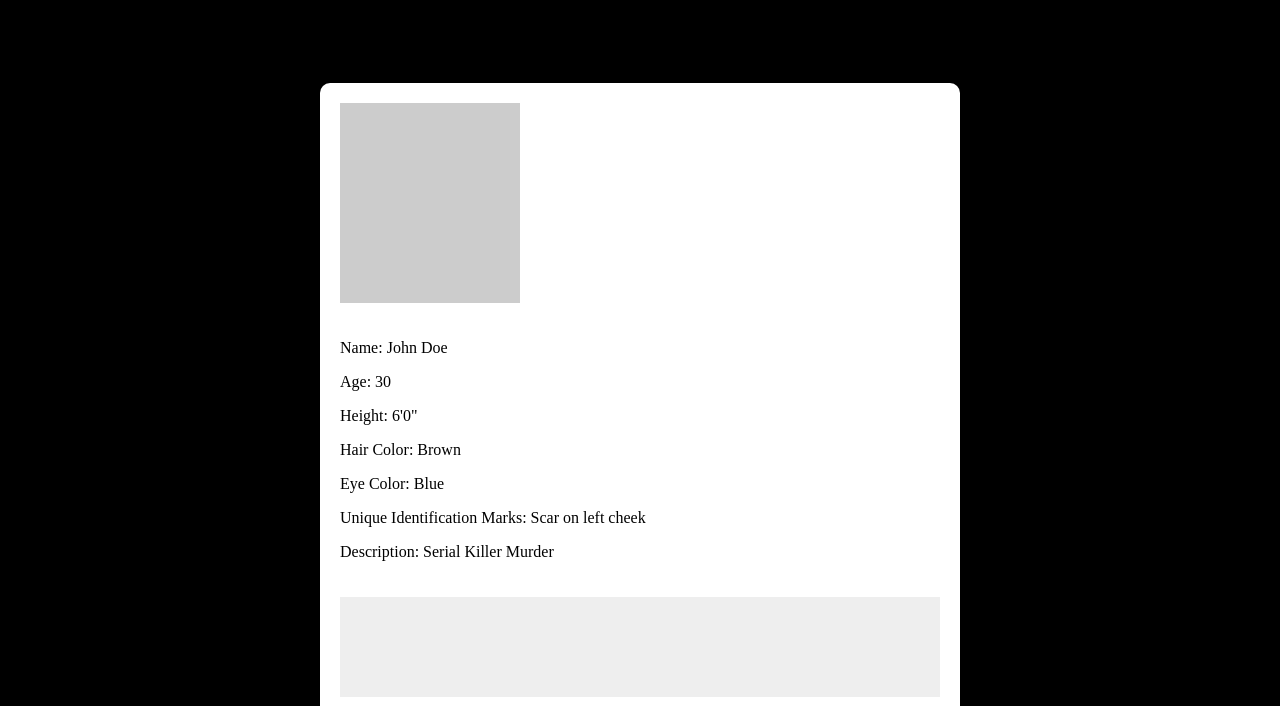
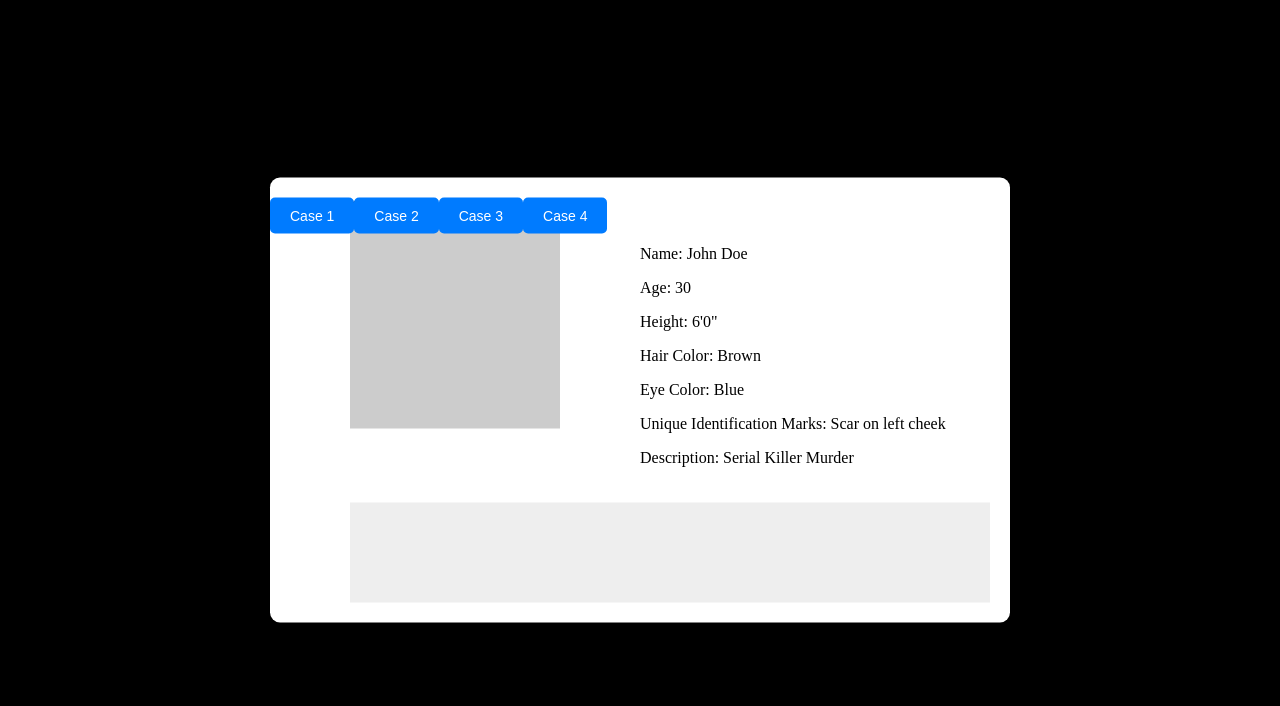
Before and after one commit to Puja304/hotbot, a React app: page / in a window 1280 px wide. Both pictures are taken after a click on the button "Case File". Shown: the top 706 px of the page. Built offline with nearby package versions, Linux system fonts and the light colour scheme.

Commit message:
window-max

```diff
--- a/MainInterface.css
+++ b/MainInterface.css
@@ -44,9 +44,9 @@ html, body{
     padding: 20px;
     border-radius: 10px;
     box-shadow: 0 0 10px rgba(0, 0, 0, 0.5);
-    width: 80%;
-    max-width: 600px;
-    max-height: 80%;
+    width: 85%;
+    max-width: 700px;
+    max-height: 85%;
     overflow-y: auto;
 }
 
@@ -55,22 +55,33 @@ html, body{
     flex-direction: column;
 }
 
+.caseNumber{
+    font-size: 18px;
+    padding-bottom: 10px;
+    padding-left: 60px;
+}
+
+.victimDetails{
+    display: flex;
+    justify-content: space-between;
+    width: 100%;
+}
 
 .victimImage {
-    left: 20px;
     width: 30%;
     height: 200px;
     background-color: #ccc;
     margin-bottom: 20px;
-    align-self: left;
-
+    align-self: flex-start;
+    margin-left: 60px;
 }
 
 .victimInfo {
-    width: 100%;
+    width: 50%;
     margin-bottom: 20px;
-    align-self: right;
-    right: 20px;
+    margin-left: auto;
+    text-align: left;
+    align-self: flex-start;
 }
 
 .victimSuspects {
@@ -78,7 +89,40 @@ html, body{
 }
 
 .carousel {
-    width: 100%;
+    width: auto;
     height: 100px;
     background-color: #eee;
+    margin-left: 60px;
 }
+
+
+.othercasebuttons {
+    /* position: absolute;
+    top: 20px;
+    left: -40px;
+    background: transparent; */
+
+    position: absolute;
+    top: 20px; /* Adjust as needed */
+    left: -100px; /* Start off-screen to the left */
+    background: transparent;
+    transition: transform 0.3s ease-in-out; /* Add transition for smooth movement */
+
+}
+
+.othercasebuttons.visible {
+    transform: translateX(100px); /* Move to the right */
+}
+.buttons {
+    padding: 10px 20px;
+    border: none;
+    border-radius: 5px;
+    background-color: #007bff;
+    color: white;
+    font-size: 14px;
+    cursor: pointer;
+}
+
+.button1:hover {
+    background-color: #0056b3;
+}
--- a/MainInterface.js
+++ b/MainInterface.js
@@ -9,22 +9,35 @@ export default function MainInterface() {
         setCaseFiles(true);
     }
 
+    const buttons = [
+        { id: 1, label: 'Case 1' },
+        { id: 2, label: 'Case 2' },
+        { id: 3, label: 'Case 3' },
+        { id: 4, label: 'Case 4 ' }
+    ];
+
     return (
         <div className="main-interface">
             <button className="case-file" onClick={toggleCaseFile}>Case File</button>
             <h3 className="logo">hotbot</h3>
 
-            {/*
-            <CaseDetails trigger={casebutton}>
-                <h3>Popup</h3>
-            </CaseDetails> */}
 
             {casebutton && (
                 <div className="casefiles">
                     <div className="popup">
+                        {/* <div className="othercasebuttons">
+                        {buttons.map(button => (<button key={button.id} className="buttons"> {button.label}</button>
+                    ))} */}
+                        <div className={`othercasebuttons ${casebutton ? 'visible' : ''}`}>
+                            {buttons.map(button => (
+                                <button key={button.id} className="buttons">{button.label}</button>
+                            ))}
+                            {/* <button className="button1">Case1</button> */}
+                        </div>
                         {/*victim's image*/}
+                        <div className="caseNumber">Case 1</div>
+                        <div className="victimDetails">
                             <div className="victimImage">
-
                             </div>
                             {/*victim info: name, age, height, hair color, eye color, unique identification marks*/}
                             <div className="victimInfo">
@@ -35,6 +48,7 @@ export default function MainInterface() {
                                 <p>Eye Color: Blue</p>
                                 <p>Unique Identification Marks: Scar on left cheek</p>
                                 <p>Description: Serial Killer Murder</p>
+                            </div>
                         </div>
                         {/* carousel of relatives of this suspect available */}
                         <div className="victimSuspects">
--- a/main.js
+++ b/main.js
@@ -11,6 +11,7 @@ app.whenReady().then(() => {
         }
     });
 
+    mainWindow.maximize()
     mainWindow.loadFile('index.html');
 
     mainWindow.on('closed', () => {
```
Also changed, not shown: style.css (line endings or trailing spaces). Lines whose indentation alone changed are shown as unchanged.
